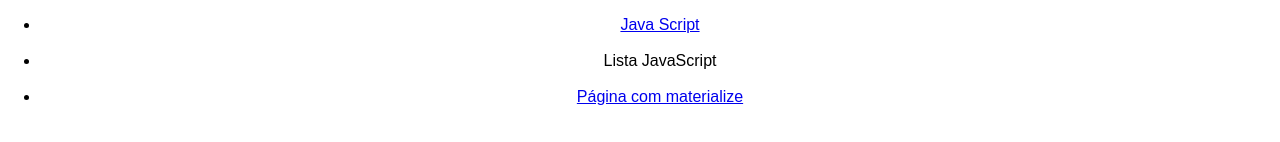
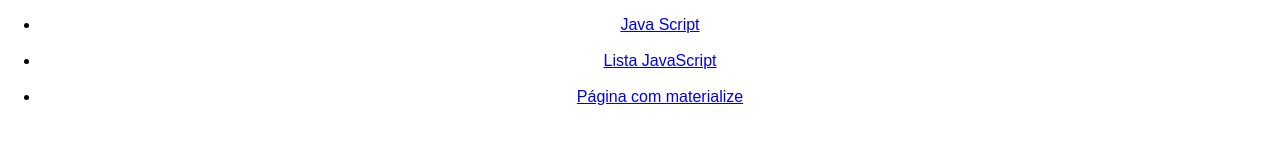
Before and after one commit to GksOC/SistemaWeb, a plain HTML site: page index.html in a window 1280 px wide. Shown: the part 190-332 px from the top of the page. Drawn offline with Linux system fonts and the light colour scheme.

Commit message:
corrigindo erro de digitação

```diff
--- a/index.html
+++ b/index.html
@@ -20,7 +20,7 @@
 	    	<br>
 	    	<li> <a href=javaScript.html>Java Script </a> </li>
 		<br>
-		<li> <a hreef=exe01.html>Lista JavaScript</a> </li>
+		<li> <a href=exe01.html>Lista JavaScript</a> </li>
 		<br>
 		<li> <a href=materialize.html>Página com materialize</li>
 	    </ul>
```
